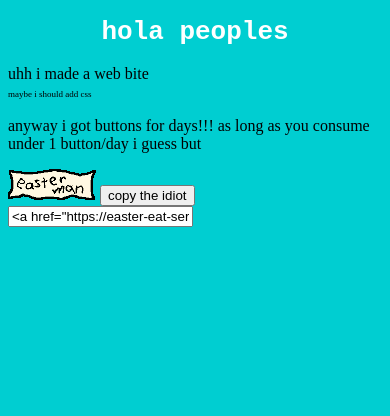
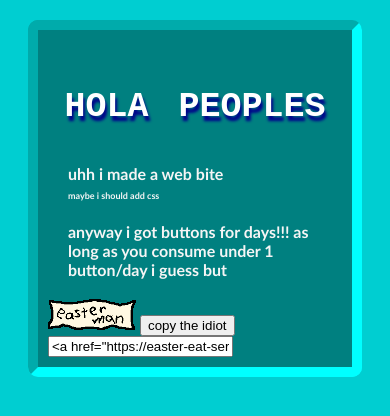
Before and after one commit to Asteriadeath/easter-eat-ser.github.io-rebuild-, a plain HTML site: page index.html in a window 390 px wide. Drawn offline with Linux system fonts and the light colour scheme.

Commit message:
mobile + style improved
improved style, added container div, changed button text

```diff
--- a/index.html
+++ b/index.html
@@ -9,13 +9,15 @@
 </head>
 
 <body>
+  <div id="all">
   <script src="script.js"></script>
   <h1>hola peoples</h1>
   <p>uhh i made a web bite<br><span style="font-size: xx-small;">maybe i should add css</span></p>
   <p>anyway i got buttons for days!!! as long as you consume under 1 button/day i guess but</p>
 <img src="./button.png" onmouseover="this.src='./hoverbutton.gif'" onmouseout="this.src='./button.png'" onclick="copy()">
-<button onmouseover="this.innerText='click the other thing'" onmouseout="this.innerText='copy the silly'" onclick="this.innerText='NO STOP IT'" ondblclick="this.innerText='edasuirhdsjfuh'">copy the idiot</button>
+<button onmouseover="this.innerText='click the other thing'" onmouseout="this.innerText='copy the silly'" onclick="this.innerText='no click the other thing'" ondblclick="this.innerText='edasuirhdsjfuh'">copy the idiot</button>
 <input type="text" id="edgeworth" value="<a href=&quot;https://easter-eat-ser.github.io&quot;><img src=&quot;https://easter-eat-ser.github.io/button.png&quot;></a>">
+</div>
 </body>
 
 </html>
--- a/style.css
+++ b/style.css
@@ -5,4 +5,24 @@ h1 {
     font-family:monospace;
     color:white;
     text-align: center;
+    font-weight: bolder;
+    font-variant: small-caps;
+    font-size: 50px;
+    text-shadow: 2px 5px 3px darkblue;
+
 }
+p {
+    font-family: 'Gill Sans', 'Gill Sans MT', Calibri, 'Trebuchet MS', sans-serif;
+    color:whitesmoke;
+    margin: 20px;
+    font-weight:bold;
+}
+#all {
+    background-color: teal;
+    padding:10px;
+    margin:20px;
+    border-radius: 10px;
+    border-color: aqua;
+    border-width: 10px;
+    border-style: inset;
+}
```
